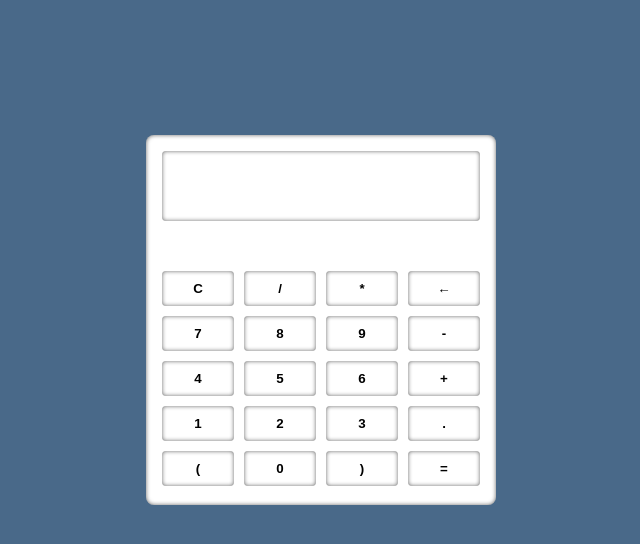
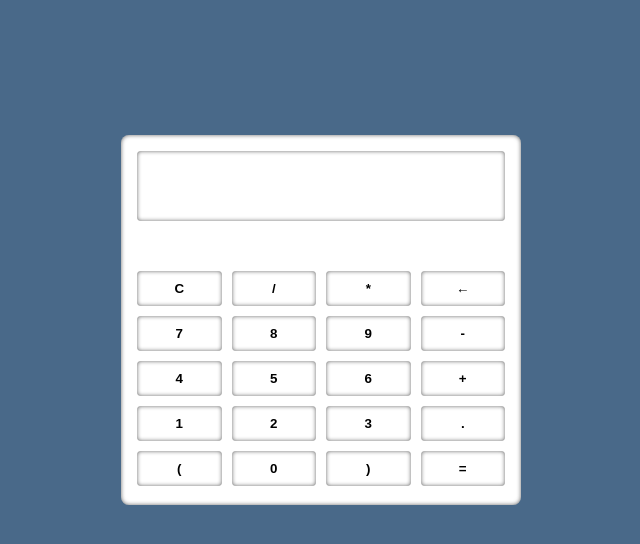
Before and after one commit to Anvar2726/calculator, a plain HTML site: page index.html in a window 1280 px wide. Shown: the whole page, without its empty margins (319-959 px from the left). Drawn offline with Linux system fonts and the light colour scheme.

Commit message:
problem resolved

```diff
--- a/css/style.css
+++ b/css/style.css
@@ -24,12 +24,13 @@ button{
 }
 
 .calculator{
-    width: 350px;
+    width: 400px;
     height: 370px;
     border-radius: 8px;
     padding: 16px;
     background-color: #fff;
     box-shadow:inset 0px 0px 4px 0px rgba(0,0,0,0.6);
+    margin: 0 10px;
 }
 
 .display{
```
